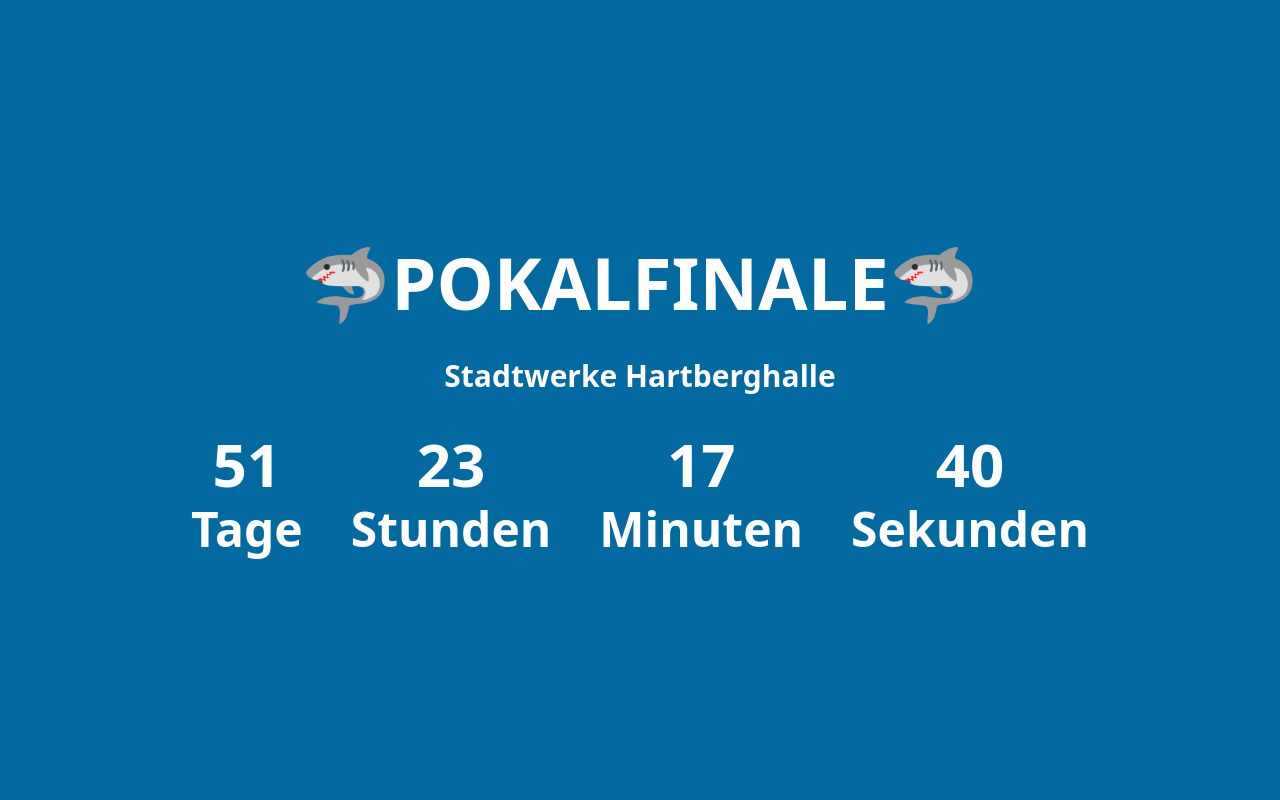
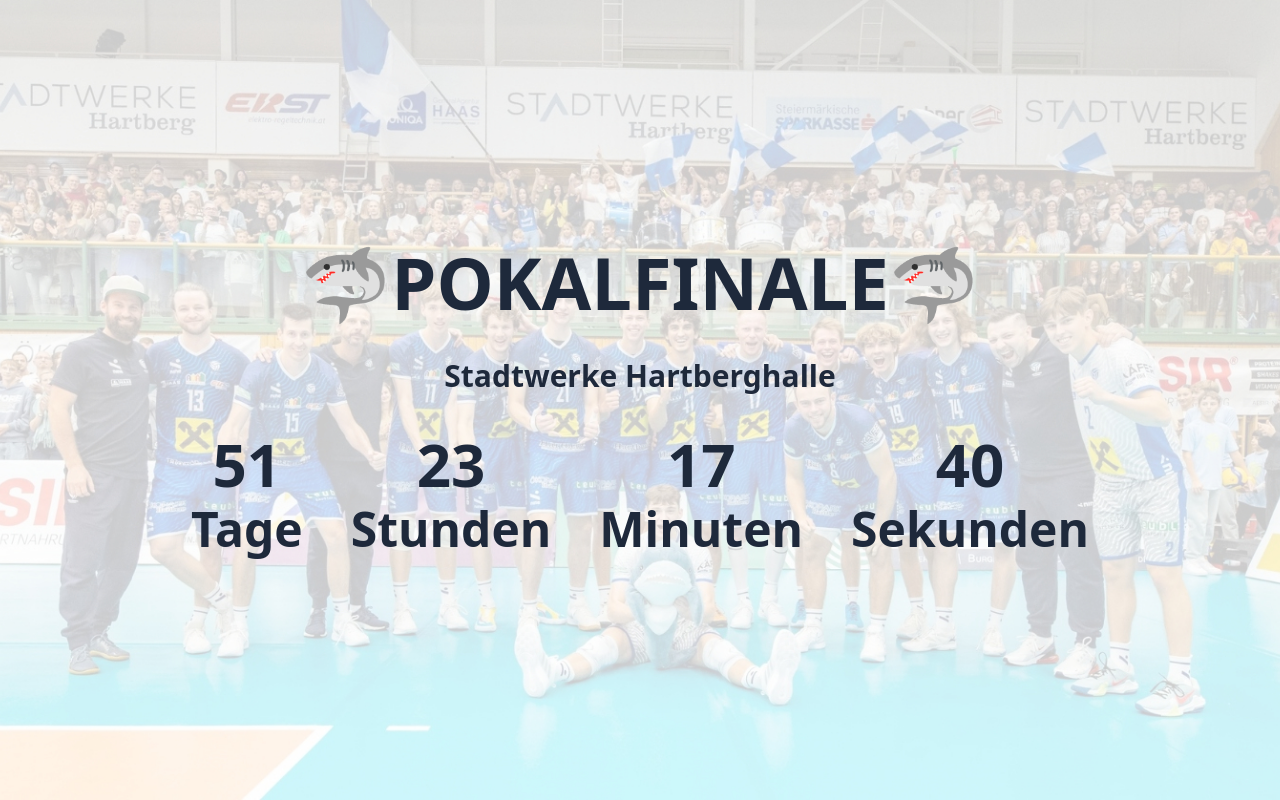
Before and after one commit to bendemaj/cupcountdown, an Astro site: page / in a window 1280 px wide. Built offline with nearby package versions, Linux system fonts and the light colour scheme; Astro itself is replaced by a stand-in of ours.

Commit message:
change bg-images and opacity

```diff
--- a/src/pages/index.astro
+++ b/src/pages/index.astro
@@ -4,7 +4,7 @@ import Layout from "../layouts/Layout.astro";
 
 <Layout title="POKALFINALE - TSV Hartberg 🦈">
   <main
-    class="min-h-screen flex flex-col justify-center bg-sky-700 text-white font-semibold"
+    class="min-h-screen flex flex-col justify-center text-slate-800 font-semibold bg-center bg-cover bg-[url('public/resop.jpg')]  md:bg-[url('public/bgop.jpg')]"
   >
     <div class="flex justify-center">
       <h2
@@ -23,15 +23,15 @@ import Layout from "../layouts/Layout.astro";
       class="w-full flex justify-center text-center gap-6 md:gap-12 text-xl md:text-6xl"
     >
       <div>
-        <h2 id="days">00</h2>
+        <h2 id="days"></h2>
         <small>Tage</small>
       </div>
       <div>
-        <h2 id="hours">00</h2>
+        <h2 id="hours"></h2>
         <small>Stunden</small>
       </div>
       <div>
-        <h2 id="minutes">00</h2>
+        <h2 id="minutes"></h2>
         <small>Minuten</small>
       </div>
       <div>
@@ -40,6 +40,7 @@ import Layout from "../layouts/Layout.astro";
       </div>
     </div>
   </main>
+
 </Layout>
 
 <script>
@@ -66,7 +67,6 @@ import Layout from "../layouts/Layout.astro";
     hours.innerHTML = tHours < 10 ? "0" + tHours : tHours;
     min.innerHTML = tMinutes < 10 ? "0" + tMinutes : tMinutes;
     sec.innerHTML = tSeconds < 10 ? "0" + tSeconds : tSeconds;
-
   };
 
   const countdownInterval = setInterval(() => {
```
Also changed, not shown: public/bg.jpg (added), public/bgop.jpg (added), public/res.jpg (added), public/resop.jpg (added).
